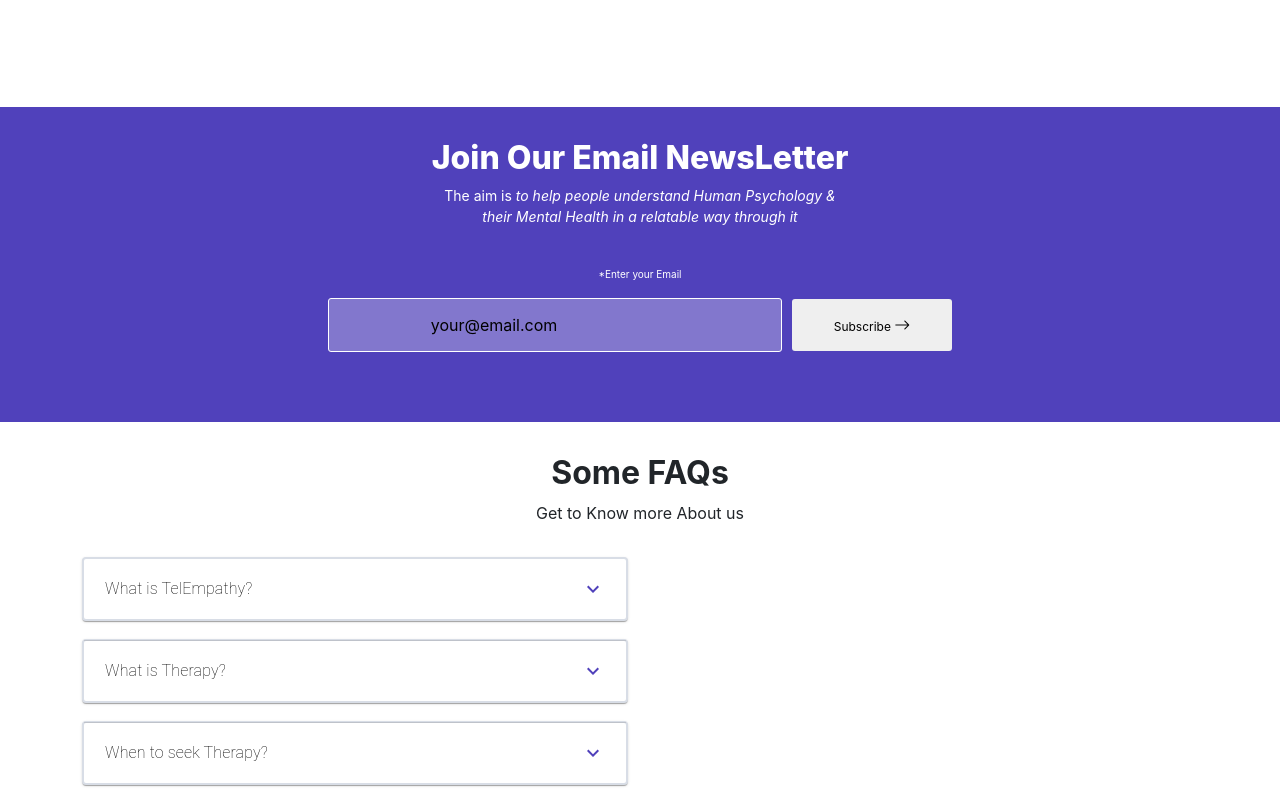
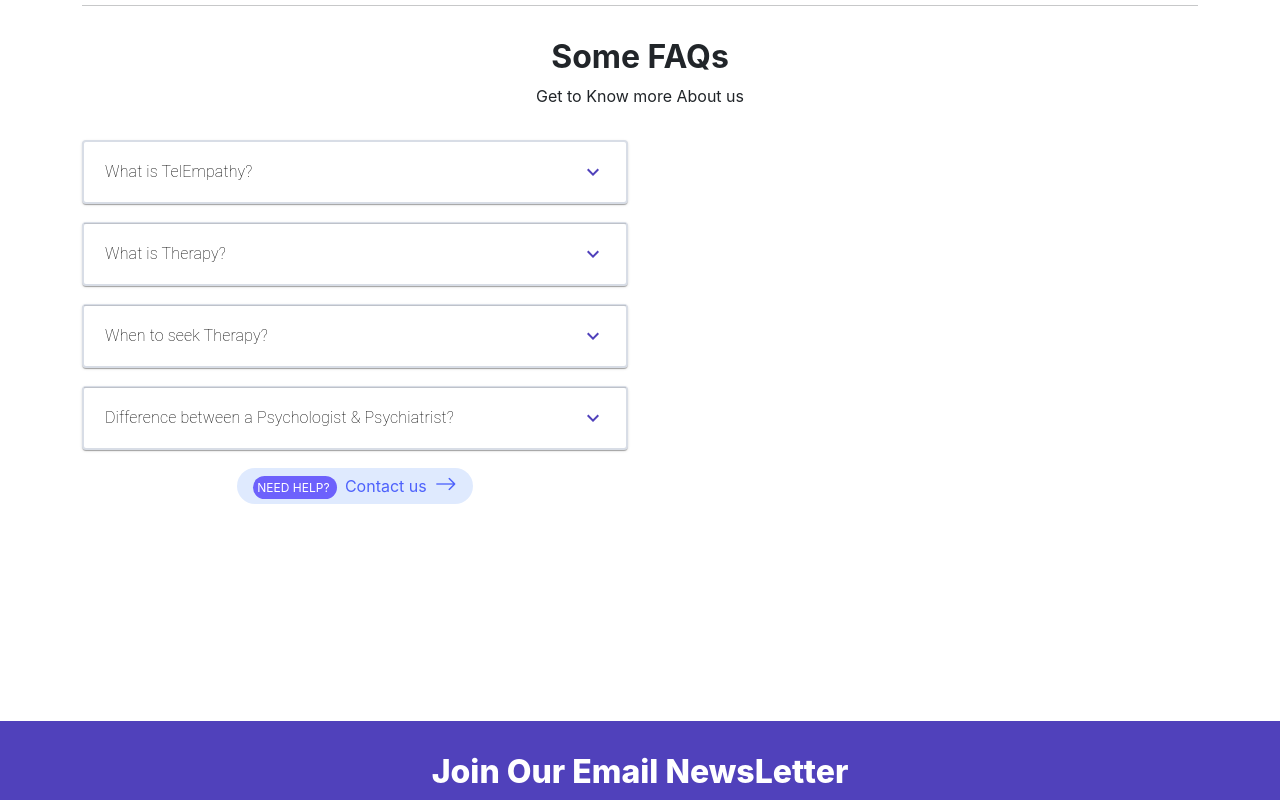
Before and after one commit to aniket7515/TelEmpathy_Internship_work, a React (Create React App) app: page / in a window 1280 px wide. Shown: the part 540-1340 px from the top of the page. Built offline with nearby package versions, Linux system fonts and the light colour scheme.

Commit message:
Added line above FAQ

```diff
--- a/src/Pages/HomePage.jsx
+++ b/src/Pages/HomePage.jsx
@@ -11,9 +11,9 @@
     <div>
         <Navbar/>
         <Header/>
+        <Faq/>
+        <NewsLetter/>
 
-        <NewsLetter/>
-        <Faq/>
 
         <Association/>
         <Footer/>
--- a/src/components/Faq.jsx
+++ b/src/components/Faq.jsx
@@ -6,7 +6,8 @@
 
 const Faq = () => {
   return (
-    <div className="faq container mt-3 mb-3" style={{paddingBottom:"70px"}}>
+    <div className="faq container mt-5 mb-3" style={{paddingBottom:"70px"}}>
+      <hr />
         <h1 className="text-center faqh1 pt-3" style={{fontSize: '32px',fontWeight: 'bold'}}>Some FAQs</h1>
         <p className="text-center pb-3"style={{fontSize: '16px'}}>Get to Know more About us</p>
         <div className="row">
```
